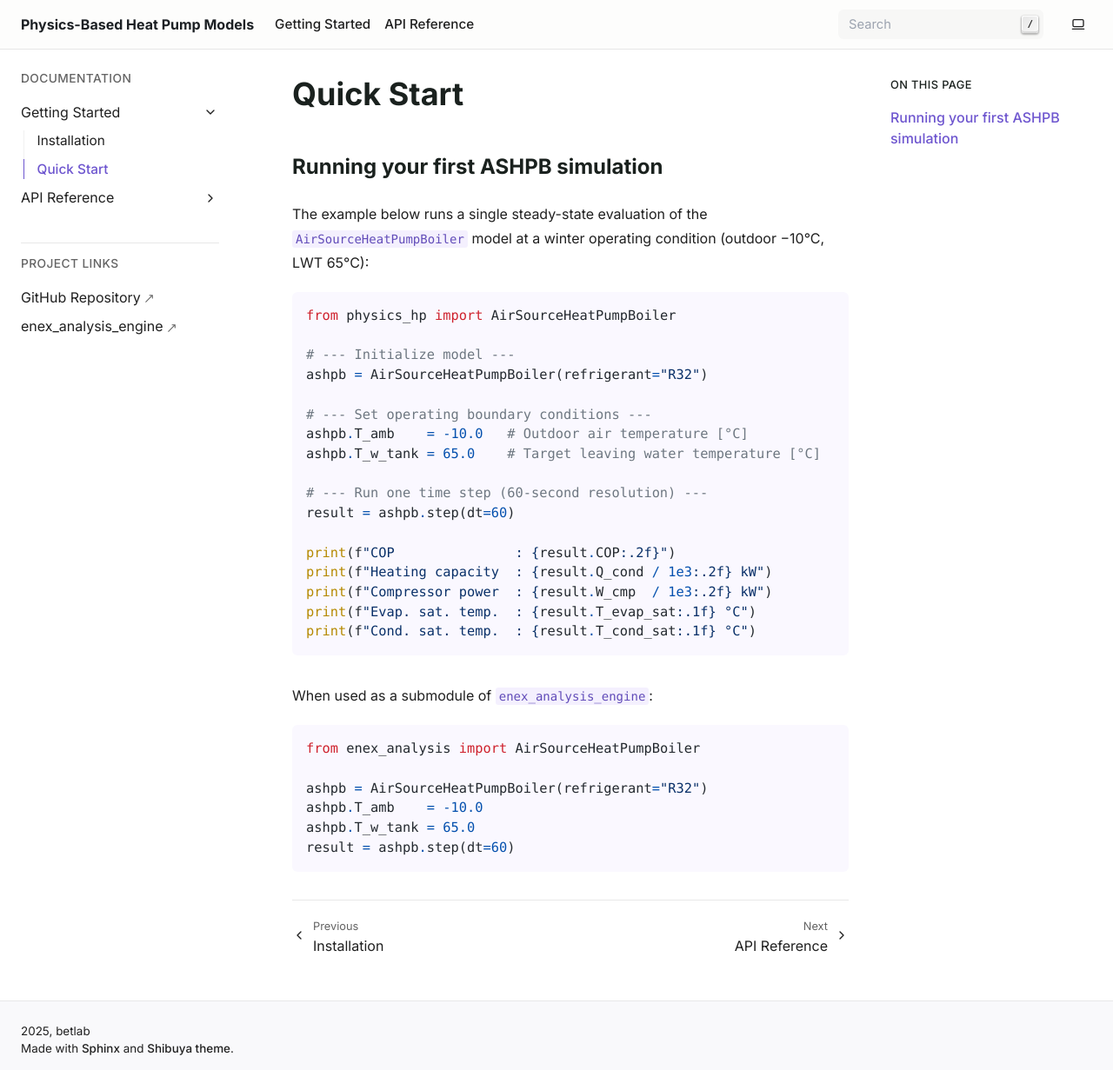
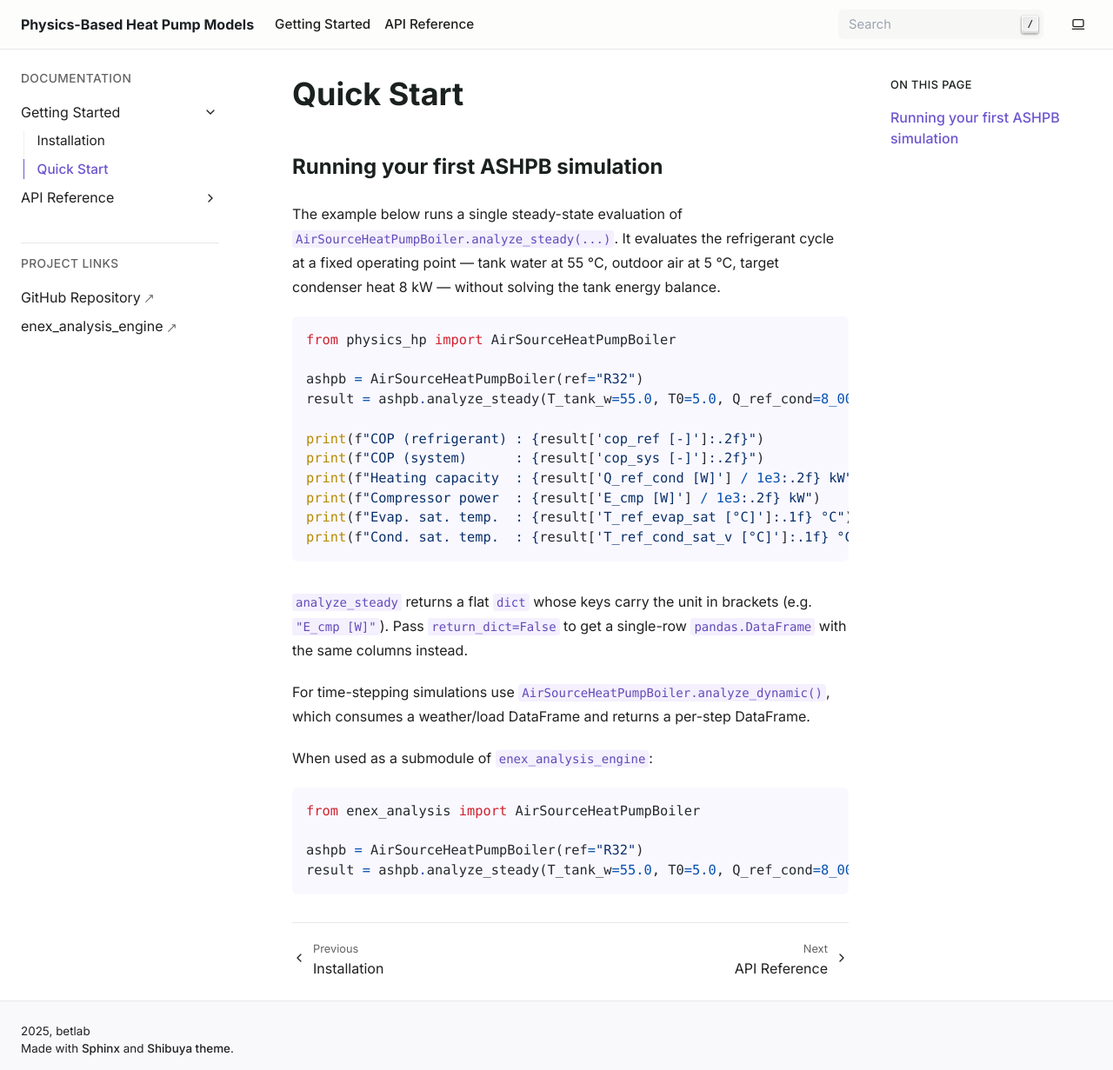
Before and after one commit to bet-lab/tmhp, a Sphinx documentation site: the page built from docs/source/getting-started/quickstart.rst, in a window 1280 px wide and 1231 px high. Shown: the whole window at 87% size. Built offline with Sphinx 7.4.7, drawn with Linux system fonts in a browser that asks for light colours.

Commit message:
docs: replace fictional ashpb.step()/result.COP with the real analyze_steady API (#29)
The Quick Start in README and quickstart.rst showed a `.step(dt=60)` method
and a `result.COP` attribute that have never existed on the class. Running
the snippets verbatim raises AttributeError immediately, which is a bad first
impression and was probably the most common cut-and-paste failure.

Replace both snippets with a runnable call to `analyze_steady(T_tank_w, T0,
Q_ref_cond)` and read values out of the returned dict via the actual keys
(`"cop_ref [-]"`, `"Q_ref_cond [W]"`, `"E_cmp [W]"`, ...). Fix the constructor
kwarg too (`refrigerant=` → `ref=`) and point readers at `analyze_dynamic`
for time-stepping use.

Closes #24

```diff
--- a/docs/source/getting-started/quickstart.rst
+++ b/docs/source/getting-started/quickstart.rst
@@ -4,27 +4,31 @@ Quick Start
 Running your first ASHPB simulation
 -------------------------------------
 
-The example below runs a single steady-state evaluation of the ``AirSourceHeatPumpBoiler`` model at a winter operating condition (outdoor −10°C, LWT 65°C):
+The example below runs a single steady-state evaluation of
+``AirSourceHeatPumpBoiler.analyze_steady(...)``. It evaluates the refrigerant
+cycle at a fixed operating point — tank water at 55 °C, outdoor air at 5 °C,
+target condenser heat 8 kW — without solving the tank energy balance.
 
 .. code-block:: python
 
    from physics_hp import AirSourceHeatPumpBoiler
 
-   # --- Initialize model ---
-   ashpb = AirSourceHeatPumpBoiler(refrigerant="R32")
+   ashpb = AirSourceHeatPumpBoiler(ref="R32")
+   result = ashpb.analyze_steady(T_tank_w=55.0, T0=5.0, Q_ref_cond=8_000.0)
 
-   # --- Set operating boundary conditions ---
-   ashpb.T_amb    = -10.0   # Outdoor air temperature [°C]
-   ashpb.T_w_tank = 65.0    # Target leaving water temperature [°C]
+   print(f"COP (refrigerant) : {result['cop_ref [-]']:.2f}")
+   print(f"COP (system)      : {result['cop_sys [-]']:.2f}")
+   print(f"Heating capacity  : {result['Q_ref_cond [W]'] / 1e3:.2f} kW")
+   print(f"Compressor power  : {result['E_cmp [W]'] / 1e3:.2f} kW")
+   print(f"Evap. sat. temp.  : {result['T_ref_evap_sat [°C]']:.1f} °C")
+   print(f"Cond. sat. temp.  : {result['T_ref_cond_sat_v [°C]']:.1f} °C")
 
-   # --- Run one time step (60-second resolution) ---
-   result = ashpb.step(dt=60)
+``analyze_steady`` returns a flat ``dict`` whose keys carry the unit in
+brackets (e.g. ``"E_cmp [W]"``). Pass ``return_dict=False`` to get a single-row
+``pandas.DataFrame`` with the same columns instead.
 
-   print(f"COP               : {result.COP:.2f}")
-   print(f"Heating capacity  : {result.Q_cond / 1e3:.2f} kW")
-   print(f"Compressor power  : {result.W_cmp  / 1e3:.2f} kW")
-   print(f"Evap. sat. temp.  : {result.T_evap_sat:.1f} °C")
-   print(f"Cond. sat. temp.  : {result.T_cond_sat:.1f} °C")
+For time-stepping simulations use :py:meth:`AirSourceHeatPumpBoiler.analyze_dynamic`,
+which consumes a weather/load DataFrame and returns a per-step DataFrame.
 
 When used as a submodule of ``enex_analysis_engine``:
 
@@ -32,7 +36,5 @@ When used as a submodule of ``enex_analysis_engine``:
 
    from enex_analysis import AirSourceHeatPumpBoiler
 
-   ashpb = AirSourceHeatPumpBoiler(refrigerant="R32")
-   ashpb.T_amb    = -10.0
-   ashpb.T_w_tank = 65.0
-   result = ashpb.step(dt=60)
+   ashpb = AirSourceHeatPumpBoiler(ref="R32")
+   result = ashpb.analyze_steady(T_tank_w=55.0, T0=5.0, Q_ref_cond=8_000.0)
```
Also changed, not shown: README.md (+13 -9 lines).
